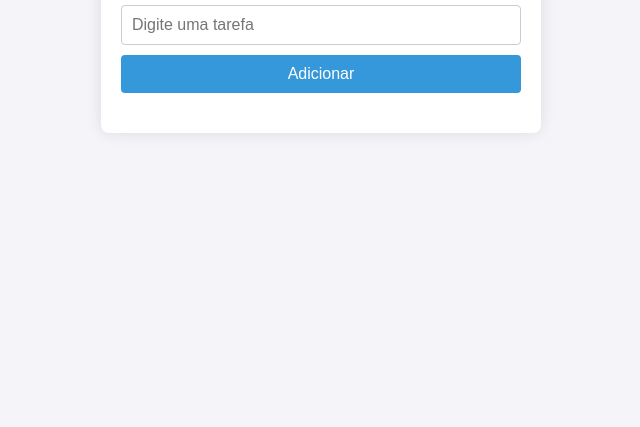
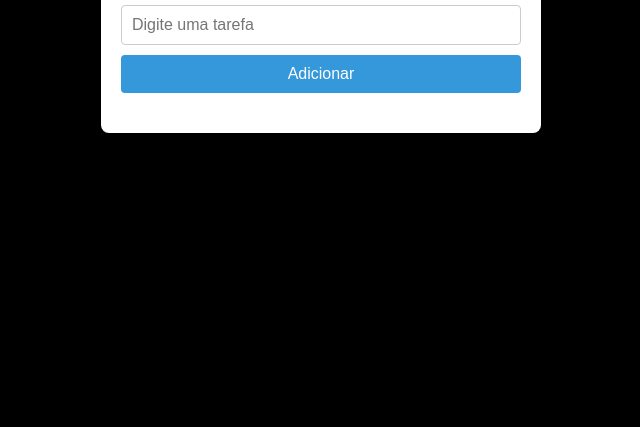
Before and after one commit to alankristofer/javascript-project, a plain HTML site: page index.html in a window 1280 px wide. Shown: the part 373-800 px from the top of the page, without its empty margins (319-959 px from the left). Drawn offline with Linux system fonts and the light colour scheme.

Commit message:
Update style.css

```diff
--- a/style.css
+++ b/style.css
@@ -1,7 +1,7 @@
 /* Estilos gerais da página */
 body {
     font-family: Arial, sans-serif;
-    background-color: #f4f4f9;
+    background-color: #000; /* Alterando o fundo da página para preto */
     display: flex;
     justify-content: center;
     align-items: center;
```
